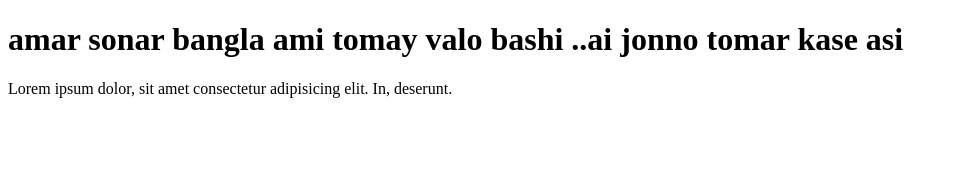
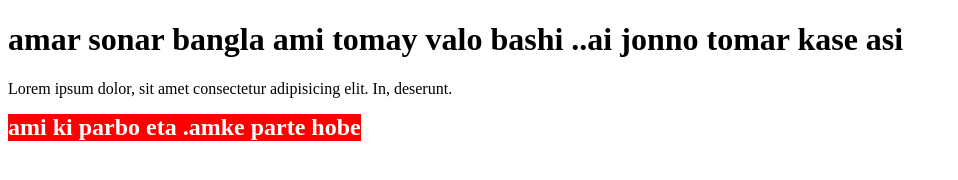
Before and after one commit to humayonitbd/Project-Site1, a plain HTML site: page index.html in a window 1280 px wide. Shown: the whole page, without its empty margins (0-958 px from the left). Drawn offline with Linux system fonts and the light colour scheme.

Commit message:
style design

```diff
--- a/index.html
+++ b/index.html
@@ -5,9 +5,11 @@
     <meta http-equiv="X-UA-Compatible" content="IE=edge">
     <meta name="viewport" content="width=device-width, initial-scale=1.0">
     <title>Document</title>
+    <link rel="stylesheet" href="style.css">
 </head>
 <body>
     <h1>amar sonar bangla ami tomay valo bashi ..ai jonno tomar kase asi</h1>
     <p>Lorem ipsum dolor, sit amet consectetur adipisicing elit. In, deserunt.</p>
+    <h2>ami ki parbo eta .amke parte hobe</h2>
 </body>
 </html>
--- /dev/null
+++ b/style.css
@@ -0,0 +1,8 @@
+h2{
+    background: red;
+    color: #fff;
+    display: inline-block;
+
+    margin: 0 auto;
+    text-align: center;
+}
```
